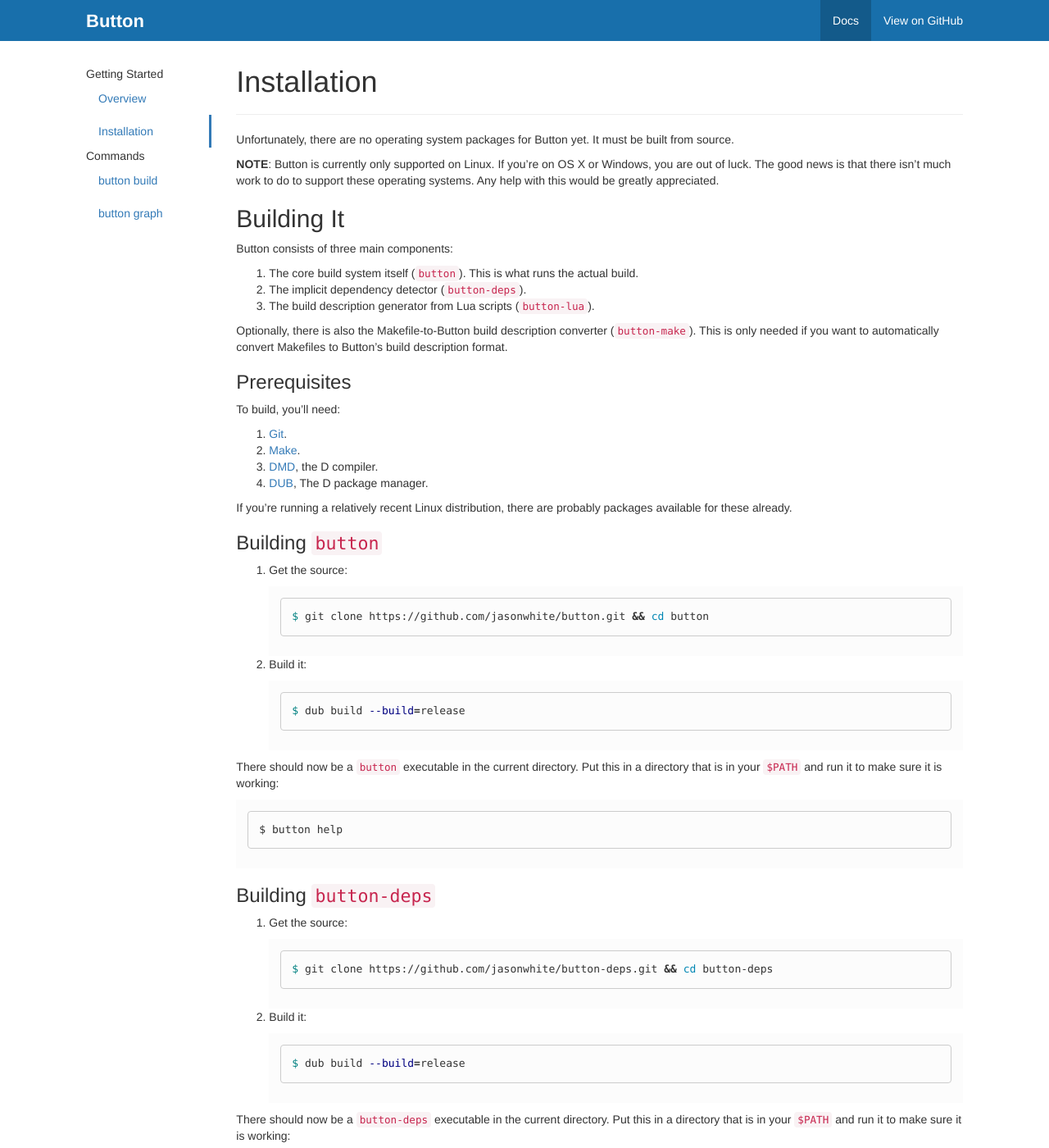
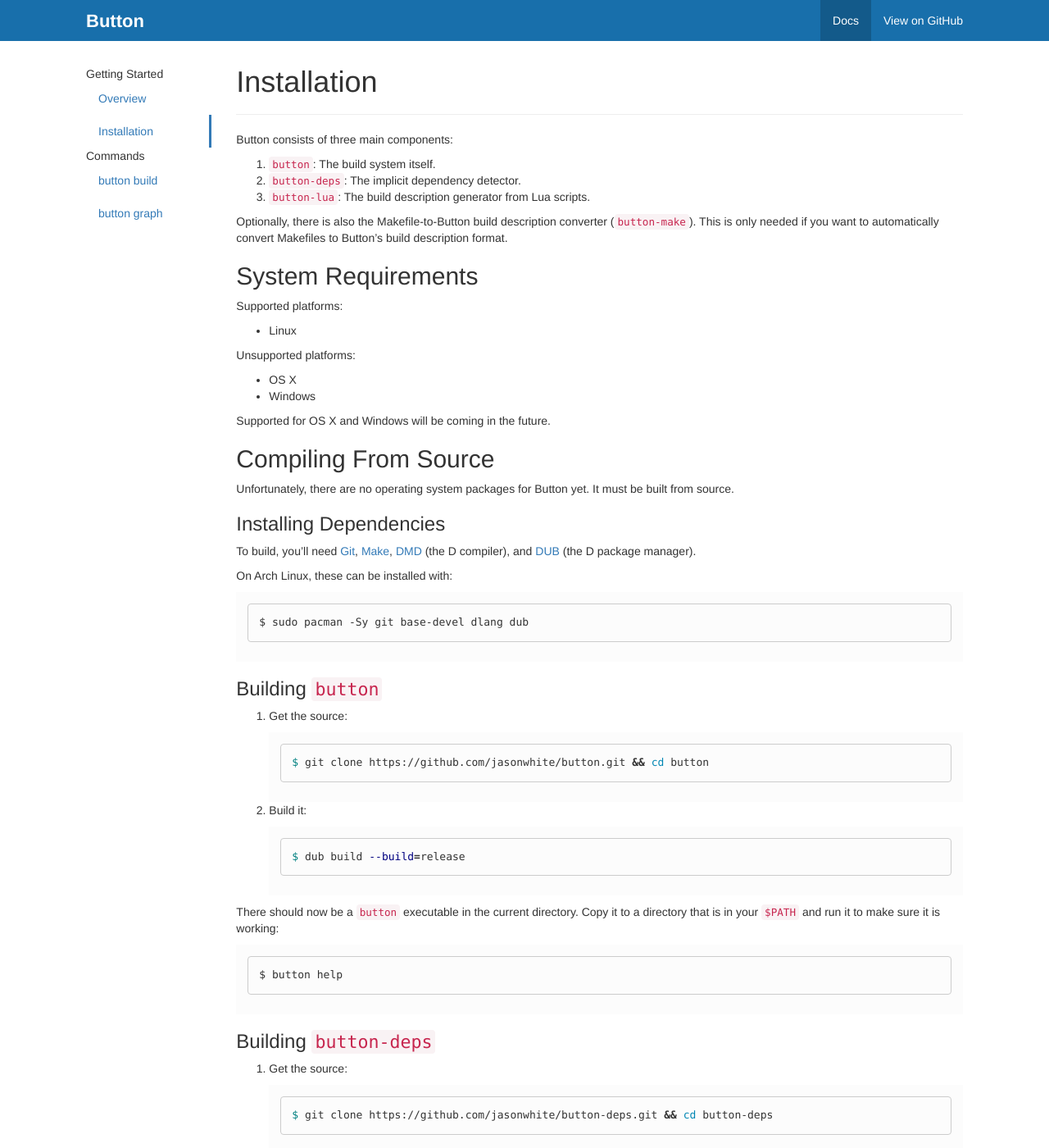
Before and after one commit to jasonwhite/button, a Jekyll site: the page built from docs/_docs/install.md, in a window 1280 px wide and 1400 px high. Shown: the whole window at 82% size. Built offline with Jekyll 4.4.1, drawn with Linux system fonts in a browser that asks for light colours; nearby versions of some CDN libraries; some of the changed text lies outside the part shown.

Commit message:
Reword installation guide to be more concise

````diff
--- a/docs/_docs/install.md
+++ b/docs/_docs/install.md
@@ -4,37 +4,47 @@ category: intro
 order: 1
 ---
 
-Unfortunately, there are no operating system packages for Button yet. It must be
-built from source.
-
-**NOTE**: Button is currently only supported on Linux. If you're on OS X or
-Windows, you are out of luck. The good news is that there isn't much work to do
-to support these operating systems. Any help with this would be greatly
-appreciated.
-
-## Building It
-
 Button consists of three main components:
 
- 1. The core build system itself (`button`). This is what runs the actual build.
- 2. The implicit dependency detector (`button-deps`).
- 3. The build description generator from Lua scripts (`button-lua`).
+ 1. `button`: The build system itself.
+ 2. `button-deps`: The implicit dependency detector.
+ 3. `button-lua`: The build description generator from Lua scripts.
 
 Optionally, there is also the Makefile-to-Button build description converter
 (`button-make`). This is only needed if you want to automatically convert
 Makefiles to Button's build description format.
 
-### Prerequisites
+## System Requirements
 
-To build, you'll need:
+Supported platforms:
 
- 1. [Git](https://git-scm.com/).
- 2. [Make](https://www.gnu.org/software/make/).
- 2. [DMD](http://dlang.org/download.html), the D compiler.
- 3. [DUB](http://code.dlang.org/download), The D package manager.
+ * Linux
 
-If you're running a relatively recent Linux distribution, there are probably
-packages available for these already.
+Unsupported platforms:
+
+ * OS X
+ * Windows
+
+Supported for OS X and Windows will be coming in the future.
+
+## Compiling From Source
+
+Unfortunately, there are no operating system packages for Button yet. It must be
+built from source.
+
+### Installing Dependencies
+
+To build, you'll need [Git][], [Make][], [DMD][] (the D compiler), and [DUB][]
+(the D package manager).
+
+On Arch Linux, these can be installed with:
+
+    $ sudo pacman -Sy git base-devel dlang dub
+
+[Git]: https://git-scm.com/
+[Make]: https://www.gnu.org/software/make/
+[DMD]: http://dlang.org/download.html
+[DUB]: http://code.dlang.org/download
 
 ### Building `button`
 
@@ -50,8 +60,8 @@ packages available for these already.
     $ dub build --build=release
     ```
 
-There should now be a `button` executable in the current directory. Put this in
-a directory that is in your `$PATH` and run it to make sure it is working:
+There should now be a `button` executable in the current directory. Copy it to a
+directory that is in your `$PATH` and run it to make sure it is working:
 
     $ button help
 
@@ -69,9 +79,8 @@ a directory that is in your `$PATH` and run it to make sure it is working:
     $ dub build --build=release
     ```
 
-There should now be a `button-deps` executable in the current directory. Put
-this in a directory that is in your `$PATH` and run it to make sure it is
-working:
+There should now be a `button-deps` executable in the current directory. Copy
+it to a directory that is in your `$PATH` and run it to make sure it is working:
 
     $ button-deps
     Usage: button-deps [--json FILE] -- program [arg...]
@@ -98,10 +107,9 @@ to a directory that is in your `$PATH` and run it to make sure it is working:
     $ button-lua
     Usage: button-lua <script> [-o output] [args...]
 
-### Building `button-make`
+### Optional: Building `button-make`
 
-This is entirely optional. This is only needed if you have Makefiles you want to
-build and/or visualize.
+This is only needed if you have Makefiles you want to build and/or visualize.
 
 `button-make` is a modified version of GNU Make and thus the build process is
 the same as building `make`:
````
